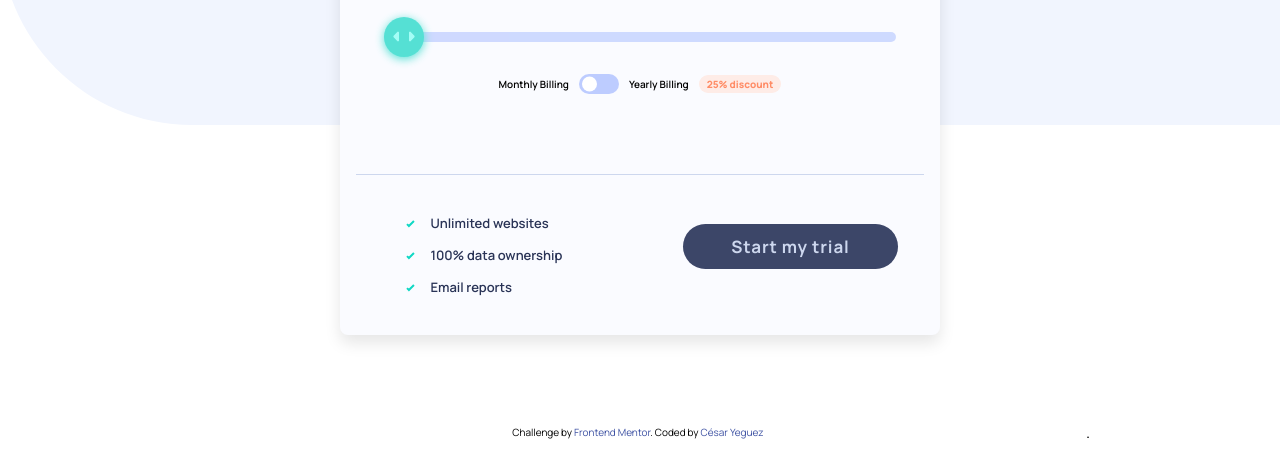
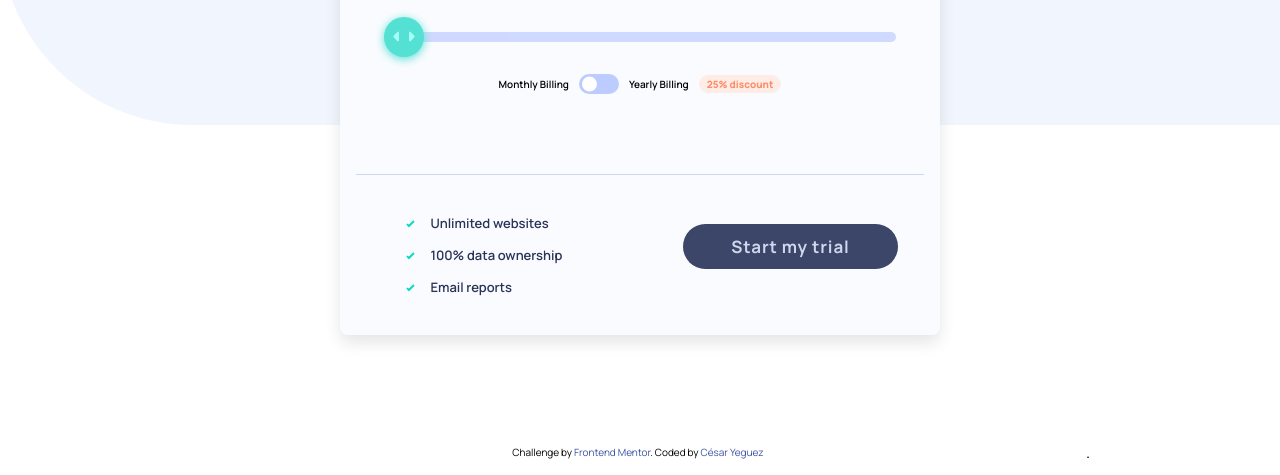
Before and after one commit to cyeguez/Interactive-pricing-component, a website: page index.html in a window 1280 px wide. Shown: the part 325-800 px from the top of the page. Drawn offline with Linux system fonts and the light colour scheme.

Commit message:
Modificar margin bottom del footer

```diff
--- a/scss/components/_footer.scss
+++ b/scss/components/_footer.scss
@@ -1,7 +1,7 @@
 .attribution {
   width: 100%;
   position: fixed;
-  bottom:0;
+  bottom:-20px;
   left: 0;
   text-align: center;
   margin: 0 auto;
```
Also changed, not shown: css/app.css, 1 other file.
